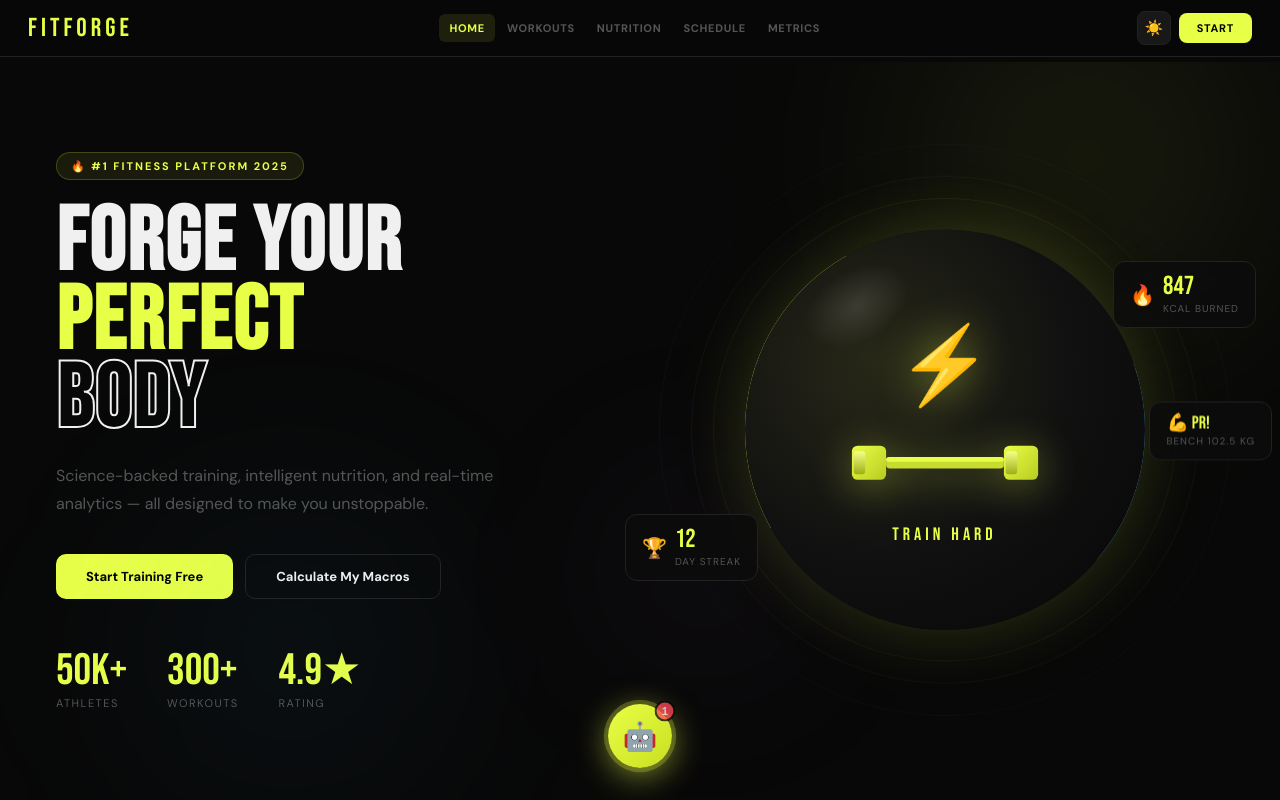
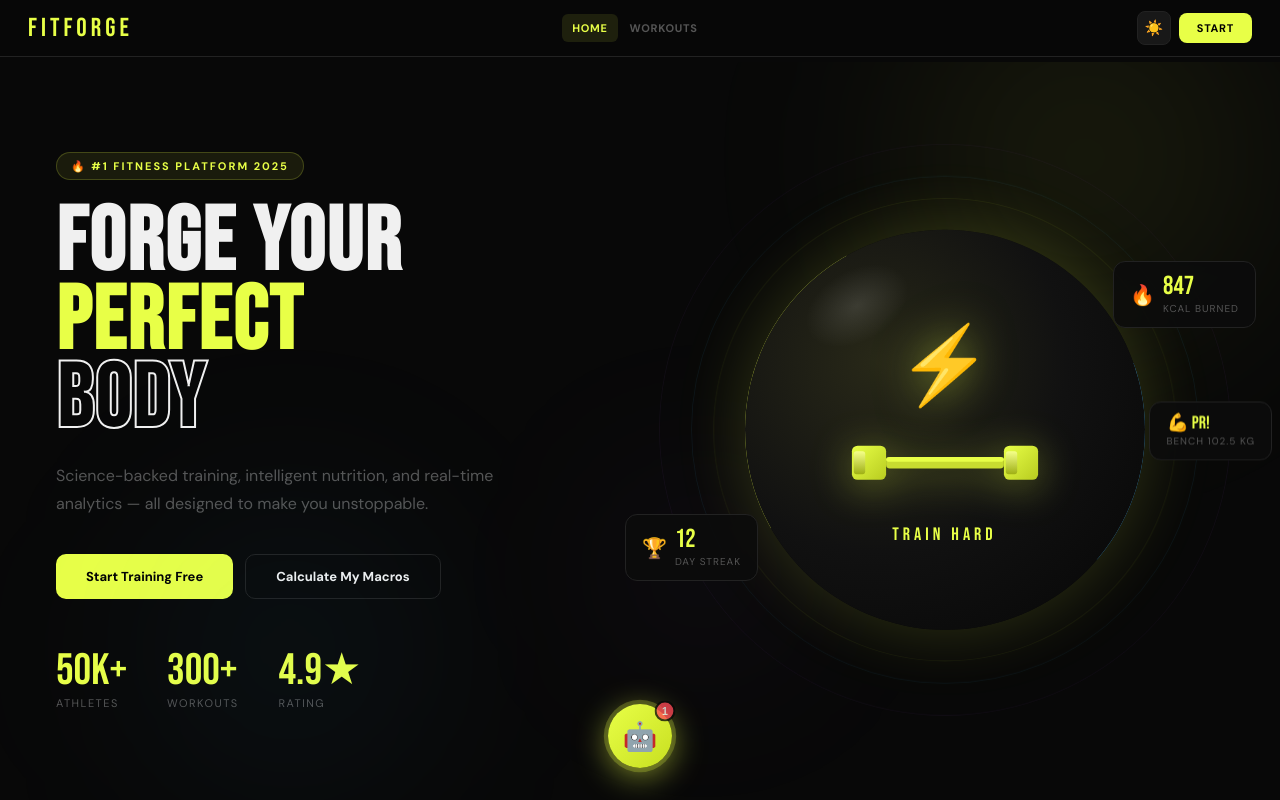
Before and after one commit to AnanyaSrishti10/Gym, a React (Create React App) app: page / in a window 1280 px wide. Shown: the top 800 px of the page. Built offline with nearby package versions, Linux system fonts and the light colour scheme.

Commit message:
nav bar hide

```diff
--- a/src/components/Nav.jsx
+++ b/src/components/Nav.jsx
@@ -1,6 +1,6 @@
 import { useTheme } from '../context/ThemeContext';
 
-const LINKS = ["Home","Workouts","Nutrition","Schedule","Metrics"];
+const LINKS = ["Home","Workouts"];
 
 export default function Nav({ page, setPage }) {
   const { dark, setDark } = useTheme();
```
